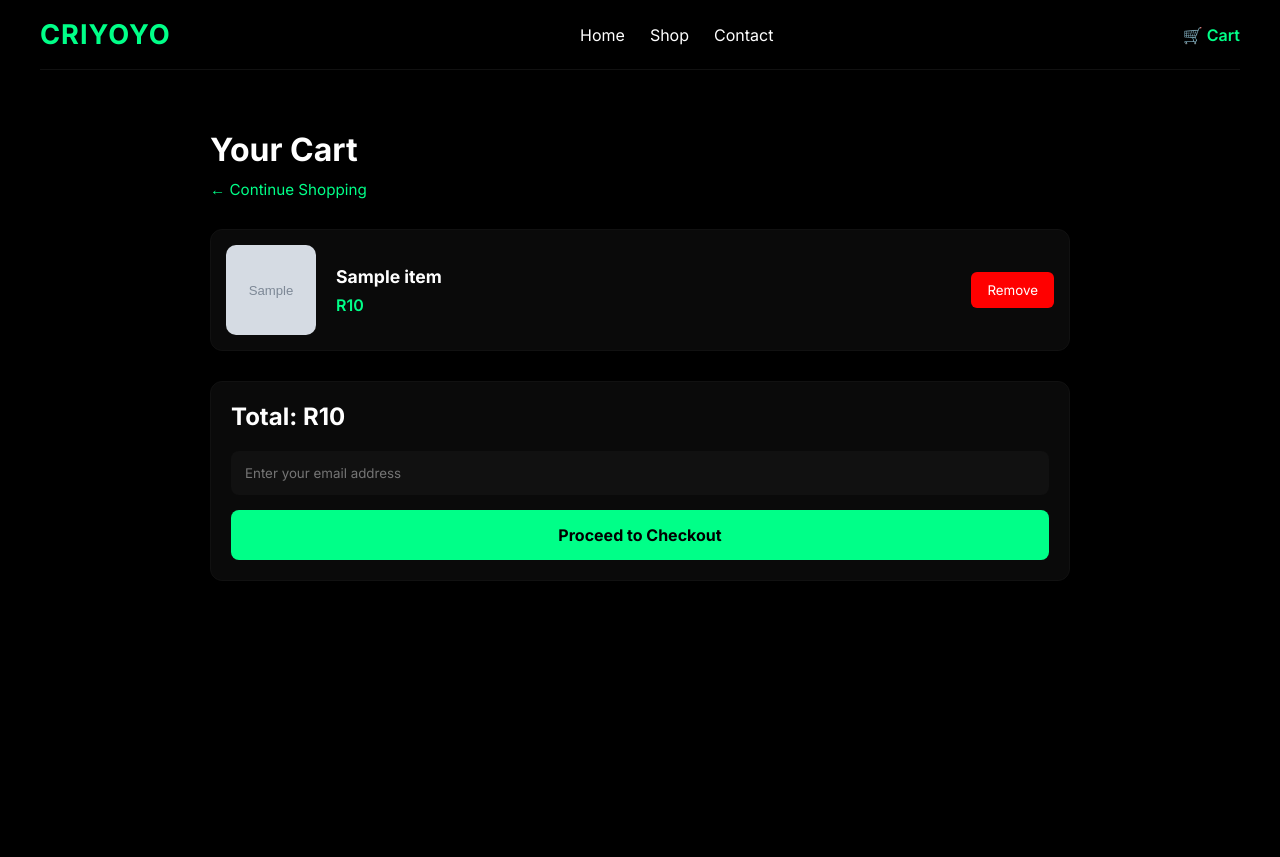
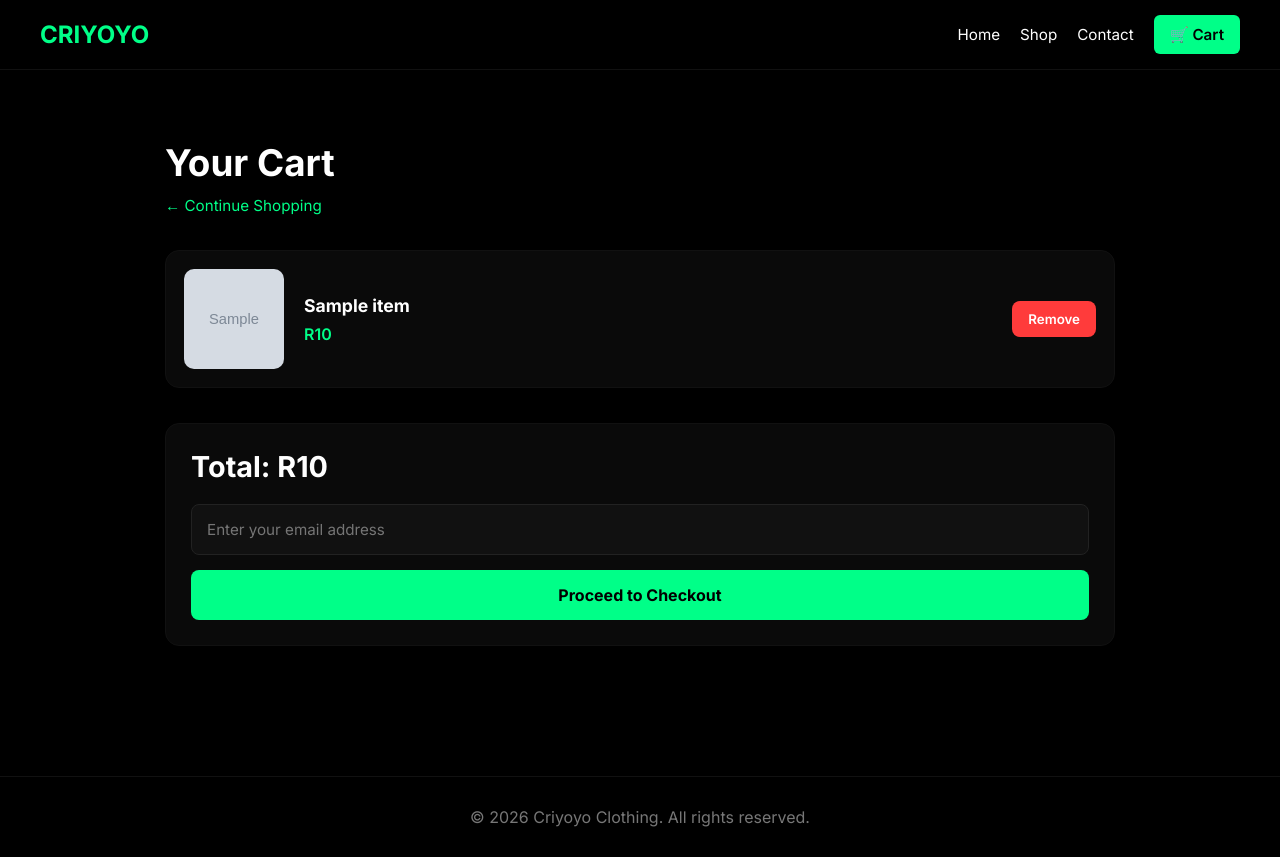
Before and after one commit to Napster-12/criyoyo, a Flask app: template templates/cart.html in a window 1280 px wide. Before the commit the page ends 581 px from the top, so only its background shows below. Run offline with Flask 3, Linux system fonts and the light colour scheme; the template is opened without the code that fills it: most values are stand-ins (such as "Sample title", 1, 10 or a date in 2020); grey boxes marked "Sample" are stand-in pictures.

Commit message:
Refactor cart.html for improved structure and styling

```diff
--- a/templates/cart.html
+++ b/templates/cart.html
@@ -3,6 +3,7 @@
 <head>
 <meta charset="UTF-8">
 <meta name="viewport" content="width=device-width, initial-scale=1.0">
+
 <title>Your Cart | CRIYOYO</title>
 
 <link href="https://fonts.googleapis.com/css2?family=Inter:wght@300;400;500;600;700&display=swap" rel="stylesheet">
@@ -16,43 +17,59 @@
     font-family:'Inter',sans-serif;
 }
 
+html, body{
+    width:100%;
+    overflow-x:hidden;
+}
+
 body{
     background:#000;
     color:#fff;
 }
 
+/* CONTAINER */
 .container{
+    width:100%;
     max-width:1200px;
     margin:auto;
     padding:0 20px;
 }
 
 /* NAVBAR */
+.navbar{
+    background:#000;
+    border-bottom:1px solid #111;
+    position:sticky;
+    top:0;
+    z-index:999;
+}
 
 .nav{
     display:flex;
     justify-content:space-between;
     align-items:center;
-            padding:18px 0;
-            border-bottom:1px solid #111;
-            background:#000;
+    padding:15px 0;
 }
 
+/* LOGO */
 .logo{
-            font-size:1.7rem;
+    font-size:1.5rem;
     font-weight:700;
     color:#00ff88;
-            letter-spacing:1px;
+    text-decoration:none;
 }
 
+/* DESKTOP LINKS */
 .nav-links{
     display:flex;
-            gap:25px;
+    gap:20px;
+    align-items:center;
 }
 
 .nav-links a{
+    color:#fff;
     text-decoration:none;
-            color:#fff;
+    font-size:0.95rem;
     transition:0.3s;
 }
 
@@ -60,28 +77,59 @@
     color:#00ff88;
 }
 
-        .cart-link{
-            text-decoration:none;
-            color:#00ff88;
+/* CART BUTTON */
+.cart-btn{
+    background:#00ff88;
+    color:#000 !important;
+    padding:10px 16px;
+    border-radius:6px;
     font-weight:600;
 }
 
-        @media(max-width:768px){
-            .nav-links{
+/* HAMBURGER */
+.hamburger{
     display:none;
+    font-size:1.8rem;
+    cursor:pointer;
+    color:#00ff88;
 }
+
+/* MOBILE MENU */
+.mobile-menu{
+    display:none;
+    flex-direction:column;
+    gap:15px;
+    padding:15px 0;
+    border-top:1px solid #111;
+}
+
+.mobile-menu a{
+    color:#fff;
+    text-decoration:none;
+    font-size:1.05rem;
+}
+
+.mobile-menu a:hover{
+    color:#00ff88;
+}
+
+.mobile-menu .cart-btn{
+    width:100%;
+    text-align:center;
 }
 
 /* CART SECTION */
+.cart-section{
+    padding:70px 20px;
+}
 
 .cart-container{
-            max-width:900px;
-            margin:40px auto;
-            padding:20px;
+    max-width:950px;
+    margin:auto;
 }
 
 .cart-title{
-            font-size:2rem;
+    font-size:2.3rem;
     margin-bottom:10px;
 }
 
@@ -91,8 +139,9 @@
     font-size:0.95rem;
 }
 
+/* CART ITEMS */
 .cart-items{
-            margin-top:30px;
+    margin-top:35px;
 }
 
 .cart-item{
@@ -100,17 +149,26 @@
     align-items:center;
     gap:20px;
     background:#0a0a0a;
-            padding:15px;
+    padding:18px;
     border:1px solid #111;
-            border-radius:12px;
-            margin-bottom:15px;
+    border-radius:14px;
+    margin-bottom:18px;
+    transition:0.3s;
+}
+
+.cart-item:hover{
+    border-color:#00ff88;
 }
 
 .cart-item img{
-            width:90px;
-            height:90px;
+    width:100px;
+    height:100px;
     object-fit:cover;
     border-radius:10px;
+}
+
+.item-details{
+    flex:1;
 }
 
 .item-details h3{
@@ -121,49 +179,62 @@
 .price{
     color:#00ff88;
     font-weight:600;
+    font-size:1rem;
 }
 
-        .remove-btn{
-            margin-left:auto;
+/* REMOVE BUTTON */
+.remove-btn a{
+    text-decoration:none;
 }
 
 .remove-btn button{
-            background:red;
+    background:#ff3b3b;
     color:#fff;
     border:none;
     padding:10px 16px;
-            border-radius:6px;
+    border-radius:8px;
     cursor:pointer;
+    font-weight:600;
     transition:0.3s;
 }
 
 .remove-btn button:hover{
-            opacity:0.8;
+    opacity:0.85;
 }
 
+/* TOTAL BOX */
 .total-box{
-            margin-top:30px;
-            padding:20px;
+    margin-top:35px;
+    padding:25px;
     background:#0a0a0a;
     border:1px solid #111;
-            border-radius:12px;
+    border-radius:14px;
 }
 
 .total-box h2{
     margin-bottom:20px;
+    font-size:1.8rem;
 }
 
+/* EMAIL INPUT */
 .email-input{
     width:100%;
-            padding:14px;
-            border:none;
+    padding:15px;
+    border:1px solid #222;
     border-radius:8px;
     background:#111;
     color:#fff;
     margin-bottom:15px;
     outline:none;
+    transition:0.3s;
+    font-size:0.95rem;
 }
 
+.email-input:focus{
+    border-color:#00ff88;
+}
+
+/* CHECKOUT BUTTON */
 .checkout-btn{
     width:100%;
     background:#00ff88;
@@ -181,10 +252,66 @@
     background:#00cc6f;
 }
 
+/* EMPTY CART */
 .empty-cart{
     margin-top:30px;
-            font-size:1.1rem;
-            color:#aaa;
+    color:#888;
+    font-size:1.05rem;
+}
+
+/* FOOTER */
+footer{
+    border-top:1px solid #111;
+    padding:30px 20px;
+    text-align:center;
+    color:#777;
+    margin-top:60px;
+}
+
+/* MOBILE */
+@media screen and (max-width:768px){
+
+    .nav-links{
+        display:none;
+    }
+
+    .hamburger{
+        display:block;
+    }
+
+    .mobile-menu.active{
+        display:flex;
+    }
+
+    .cart-section{
+        padding:50px 15px;
+    }
+
+    .cart-title{
+        font-size:2rem;
+    }
+
+    .cart-item{
+        flex-direction:column;
+        align-items:flex-start;
+    }
+
+    .cart-item img{
+        width:100%;
+        height:240px;
+    }
+
+    .remove-btn{
+        width:100%;
+    }
+
+    .remove-btn button{
+        width:100%;
+    }
+
+    .total-box{
+        padding:20px;
+    }
 }
 
 </style>
@@ -193,22 +320,39 @@
 <body>
 
 <!-- NAVBAR -->
+<div class="navbar">
 
     <div class="container nav">
 
-        <div class="logo">CRIYOYO</div>
+        <a href="/" class="logo">CRIYOYO</a>
 
+        <!-- DESKTOP MENU -->
         <div class="nav-links">
             <a href="/">Home</a>
             <a href="/shop">Shop</a>
             <a href="/contact">Contact</a>
+            <a href="/cart" class="cart-btn">🛒 Cart</a>
         </div>
 
-        <a href="/cart" class="cart-link">🛒 Cart</a>
+        <!-- HAMBURGER -->
+        <div class="hamburger" onclick="toggleMenu()">
+            ☰
+        </div>
 
     </div>
 
-    <!-- CART -->
+    <!-- MOBILE MENU -->
+    <div class="container mobile-menu" id="mobileMenu">
+        <a href="/">Home</a>
+        <a href="/shop">Shop</a>
+        <a href="/contact">Contact</a>
+        <a href="/cart" class="cart-btn">🛒 Cart</a>
+    </div>
+
+</div>
+
+<!-- CART SECTION -->
+<section class="cart-section">
 
     <div class="cart-container">
 
@@ -235,7 +379,9 @@
 
                 <div class="remove-btn">
                     <a href="/remove_from_cart/{{ loop.index0 }}">
-                        <button>Remove</button>
+                        <button>
+                            Remove
+                        </button>
                     </a>
                 </div>
 
@@ -245,8 +391,7 @@
 
         </div>
 
-        <!-- TOTAL + CHECKOUT -->
-
+        <!-- TOTAL -->
         <div class="total-box">
 
             <h2>Total: R{{ total }}</h2>
@@ -279,5 +424,21 @@
 
     </div>
 
+</section>
+
+<!-- FOOTER -->
+<footer>
+    © 2026 Criyoyo Clothing. All rights reserved.
+</footer>
+
+<!-- SCRIPT -->
+<script>
+
+function toggleMenu(){
+    document.getElementById("mobileMenu").classList.toggle("active");
+}
+
+</script>
+
 </body>
 </html>
```
Lines whose indentation alone changed are shown as unchanged.
